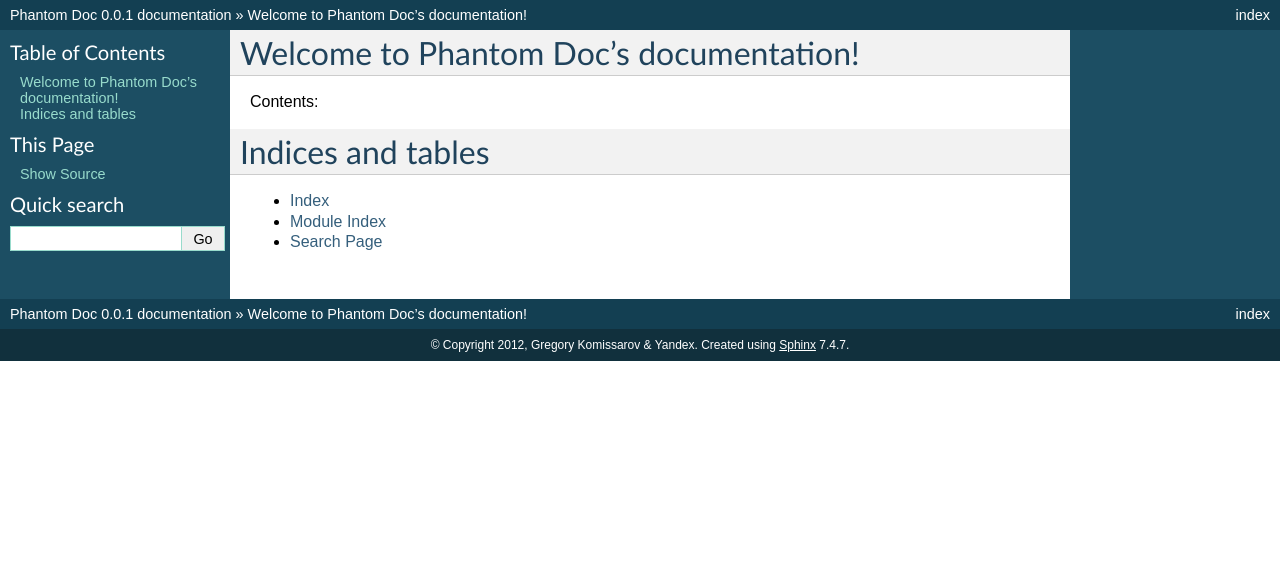
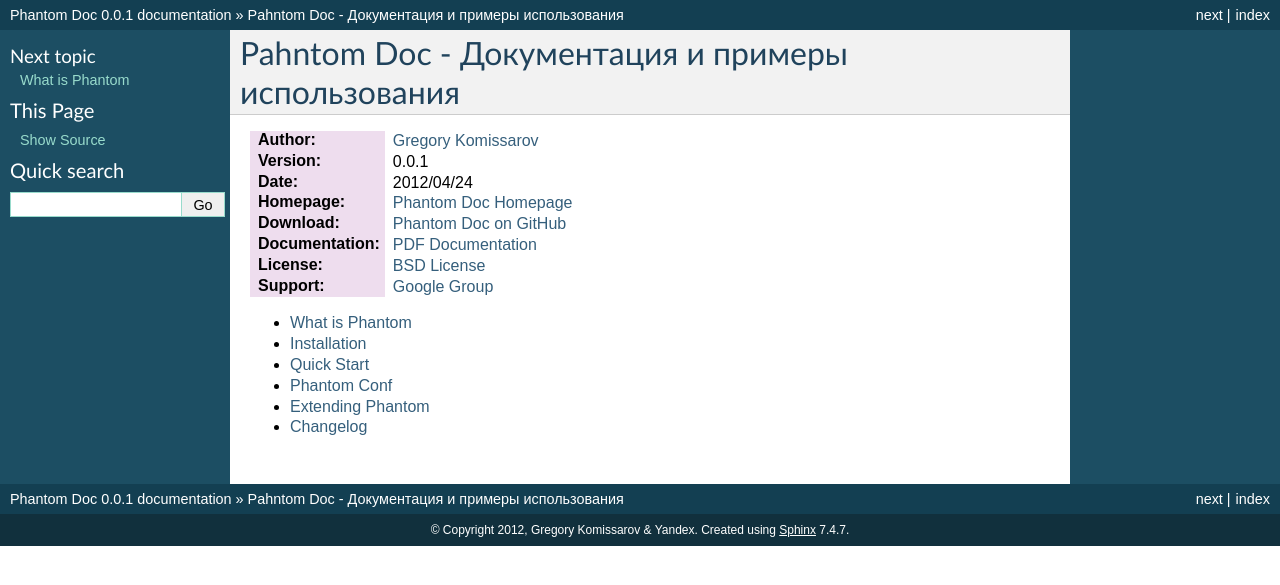
Before and after one commit to greggyNapalm/phantom_doc, a Sphinx documentation site: the page built from docs/index.rst, in a window 1280 px wide. Shown: the top 585 px of the page. Built offline with Sphinx 7.4.7, drawn with Linux system fonts in a browser that asks for light colours.

Commit message:
TOC and titles added

```diff
--- /dev/null
+++ b/docs/changelog.rst
@@ -0,0 +1,3 @@
+==========
+Changelog
+==========
--- /dev/null
+++ b/docs/extending-phantom.rst
@@ -0,0 +1,3 @@
+=================
+Extending Phantom
+=================
--- a/docs/index.rst
+++ b/docs/index.rst
@@ -1,21 +1,28 @@
-.. Phantom Doc documentation master file, created by
-   sphinx-quickstart on Tue Apr 24 13:54:26 2012.
-   You can adapt this file completely to your liking, but it should at least
-   contain the root `toctree` directive.
+===================================================
+ Pahntom Doc - Документация и примеры использования
+===================================================
 
-Welcome to Phantom Doc's documentation!
-=======================================
+:Author: `Gregory Komissarov
+ <https://github.com/greggyNapalm>`_
+:Version: |release|
+:Date: 2012/04/24
+:Homepage: `Phantom Doc Homepage
+ <https://github.com/greggyNapalm/phantom_doc>`_
+:Download: `Phantom Doc on GitHub
+ <https://github.com/greggyNapalm/phantom_doc>`_
+:Documentation: `PDF Documentation
+ <http://github-link/phantom_doc-0.0.1.pdf>`_
+:License: `BSD License
+ <http://www.voidspace.org.uk/python/license.shtml>`_
+:Support: `Google Group
+ <https://groups.google.com/d/forum/phantom_doc>`_
 
-Contents:
+.. toctree ::
+    :maxdepth: 2
 
-.. toctree::
-   :maxdepth: 2
-
-
-
-Indices and tables
-==================
-
-* :ref:`genindex`
-* :ref:`modindex`
-* :ref:`search`
+    what-is-pahntom
+    installation
+    quickstart
+    writing-a-pahntom-conf
+    extending-phantom
+    changelog
--- /dev/null
+++ b/docs/installation.rst
@@ -0,0 +1,3 @@
+============
+Installation
+============
--- /dev/null
+++ b/docs/quickstart.rst
@@ -0,0 +1,3 @@
+===========
+Quick Start
+===========
--- /dev/null
+++ b/docs/what-is-pahntom.rst
@@ -0,0 +1,3 @@
+===============
+What is Phantom
+===============
--- /dev/null
+++ b/docs/writing-a-pahntom-conf.rst
@@ -0,0 +1,3 @@
+============
+Phantom Conf
+============
```
